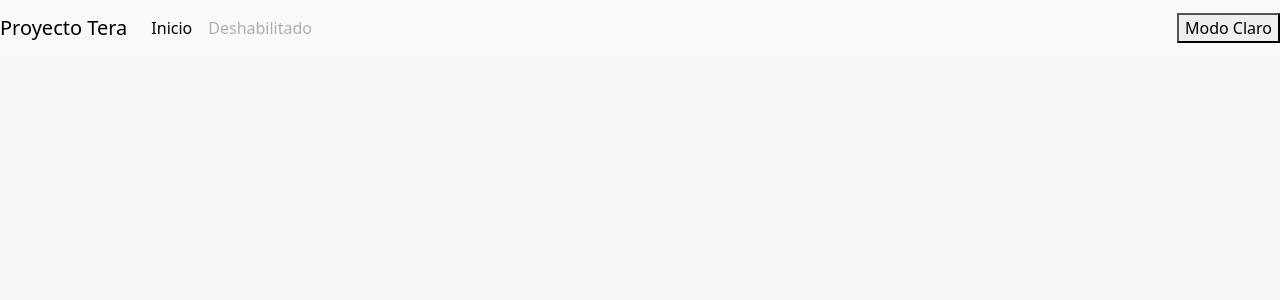
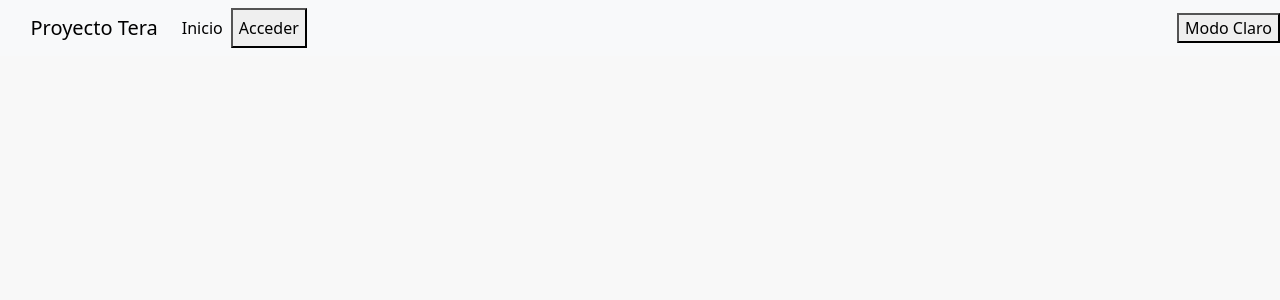
Before and after one commit to Tercmo/tera, a React (Create React App) app: page / in a window 1280 px wide. Shown: the top 300 px of the page. Built offline with nearby package versions, Linux system fonts and the light colour scheme.

Commit message:
Ultimos arreglos semi funcionales

```diff
--- a/src/App.js
+++ b/src/App.js
@@ -23,6 +23,7 @@ function App() {
   return (
     <div className="App">
       <nav className={`navbar navbar-expand-lg navbar-light bg-light ${isDarkMode ? 'dark-mode' : 'light-mode'}`}>
+        <div className="container"> {/* Wrap navbar content in a container */}
           <Link to="/home" className="navbar-brand">
             Proyecto Tera
           </Link>
@@ -47,10 +48,8 @@ function App() {
                   Favoritos
                 </Link>
               )}
-            <a className="nav-link disabled">Deshabilitado</a>
-          </div>
-          {isAuthenticated && (
-            <div className="ml-auto d-flex align-items-center"> {/* Content for all devices */}
+              {isAuthenticated ? (
+                <div className="ml-lg-auto d-flex align-items-center"> {/* User info on navbar for large devices */}
                   <img
                     className="profile-img rounded-circle"
                     src={user?.picture}
@@ -63,7 +62,11 @@ function App() {
                   </div>
                   <Logout />
                 </div>
+              ) : (
+                <Login />
               )}
+            </div>
+          </div>
         </div>
         <button
           className={`mode-button ${isDarkMode ? 'dark-mode' : 'light-mode'}`}
```
Lines whose indentation alone changed are shown as unchanged.
